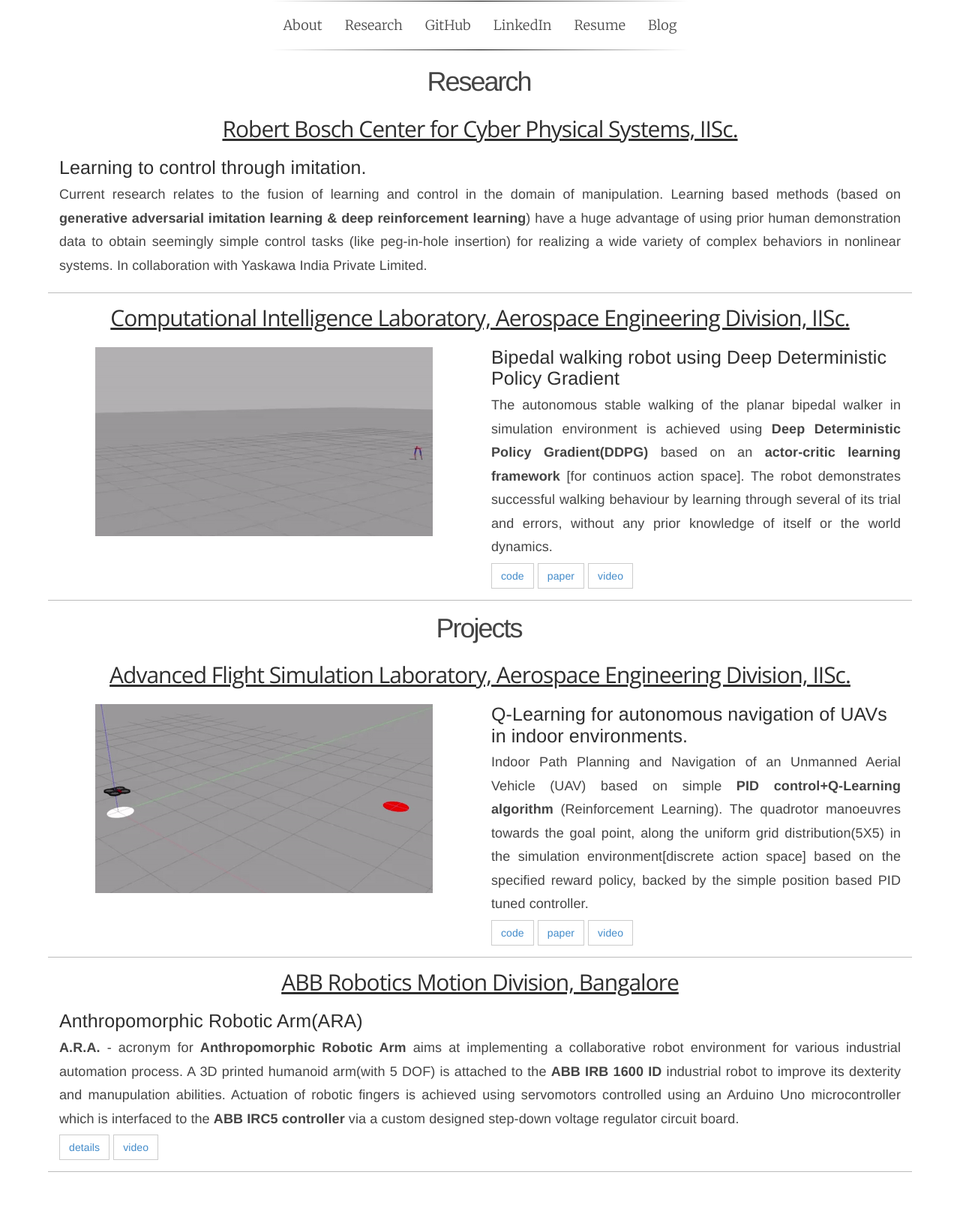
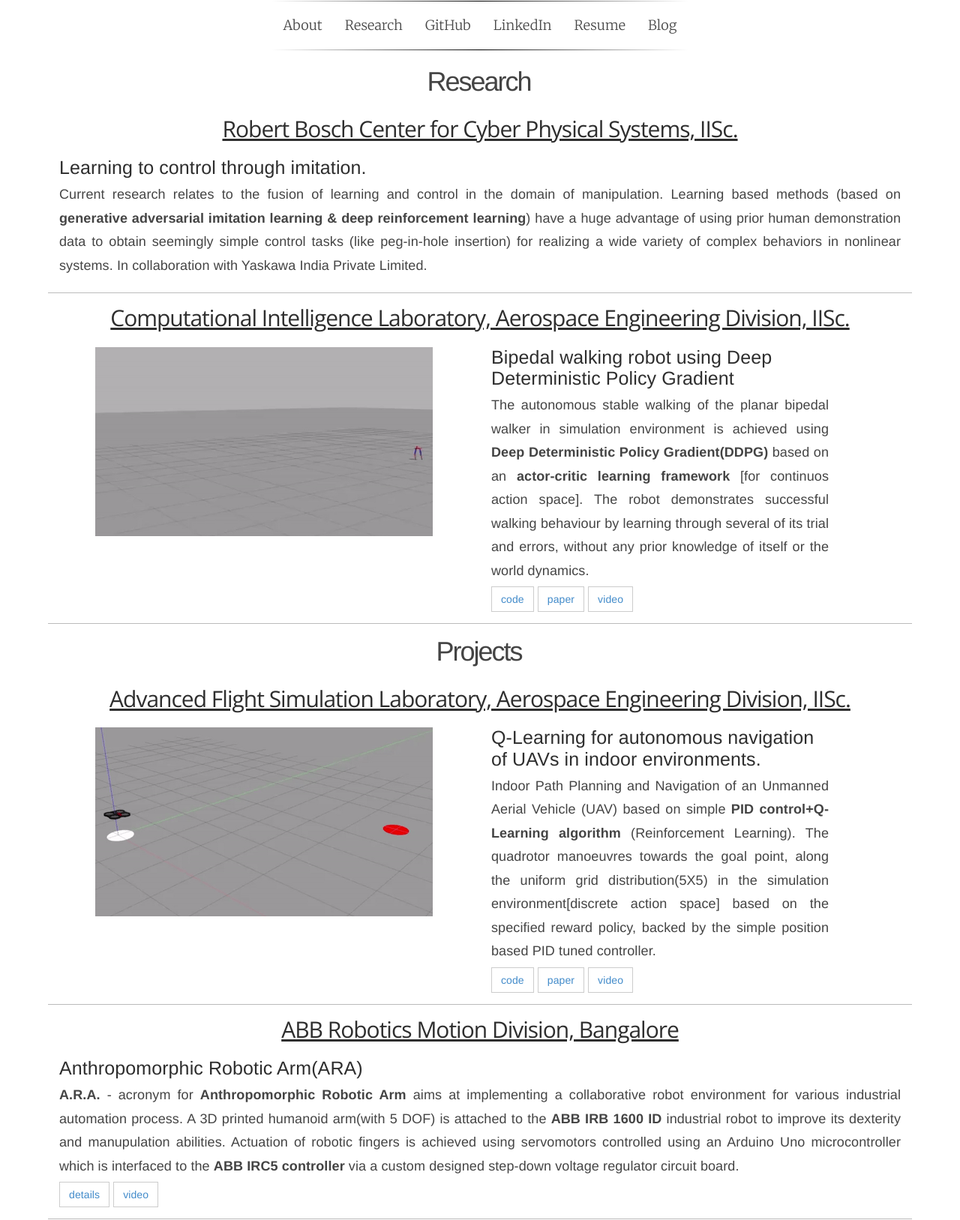
Before and after one commit to navuboy/navuboy.github.io, a Jekyll site: the page built from research.html, in a window 1280 px wide. Shown: the whole page at 75% size. Built offline with Jekyll 4.4.1, drawn with Linux system fonts in a browser that asks for light colours; some web fonts are replaced; before the commit the page ends 1564 px from its top, so only the background shows below that.

Commit message:
Updated post

```diff
--- a/_includes/research.md
+++ b/_includes/research.md
@@ -35,7 +35,7 @@
     <div class="col-md-6">
         <img class="rimg" src="{{ site.github.url }}/media/biped_trained.gif" />
     </div>
-    <div class="col-md-6">
+    <div class="col-md-5">
         <h3 class="rtitle">Bipedal walking robot using Deep Deterministic Policy Gradient</h3>
         <p style="text-align:justify">
         The autonomous stable walking of the planar bipedal walker in simulation environment is achieved using <strong>Deep Deterministic Policy Gradient(DDPG)</strong> based on an <strong>actor-critic learning framework</strong> [for continuos action space]. The robot demonstrates successful walking behaviour by learning through several of its trial and errors, without any prior knowledge of itself or the world dynamics.
@@ -58,7 +58,7 @@
     <div class="col-md-6">
         <img class="rimg" src="{{ site.github.url }}/media/drone_qlearning.gif" />
     </div>
-    <div class="col-md-6">
+    <div class="col-md-5">
         <h3 class="rtitle">Q-Learning for autonomous navigation of UAVs in indoor environments.</h3>
         <p style="text-align:justify">
         Indoor Path Planning and Navigation of an Unmanned Aerial Vehicle (UAV) based on simple <strong>PID control+Q-Learning algorithm</strong> (Reinforcement Learning). The quadrotor manoeuvres towards the goal point, along the uniform grid distribution(5X5) in the simulation environment[discrete action space] based on the specified reward policy, backed by the simple position based PID tuned controller.
```
